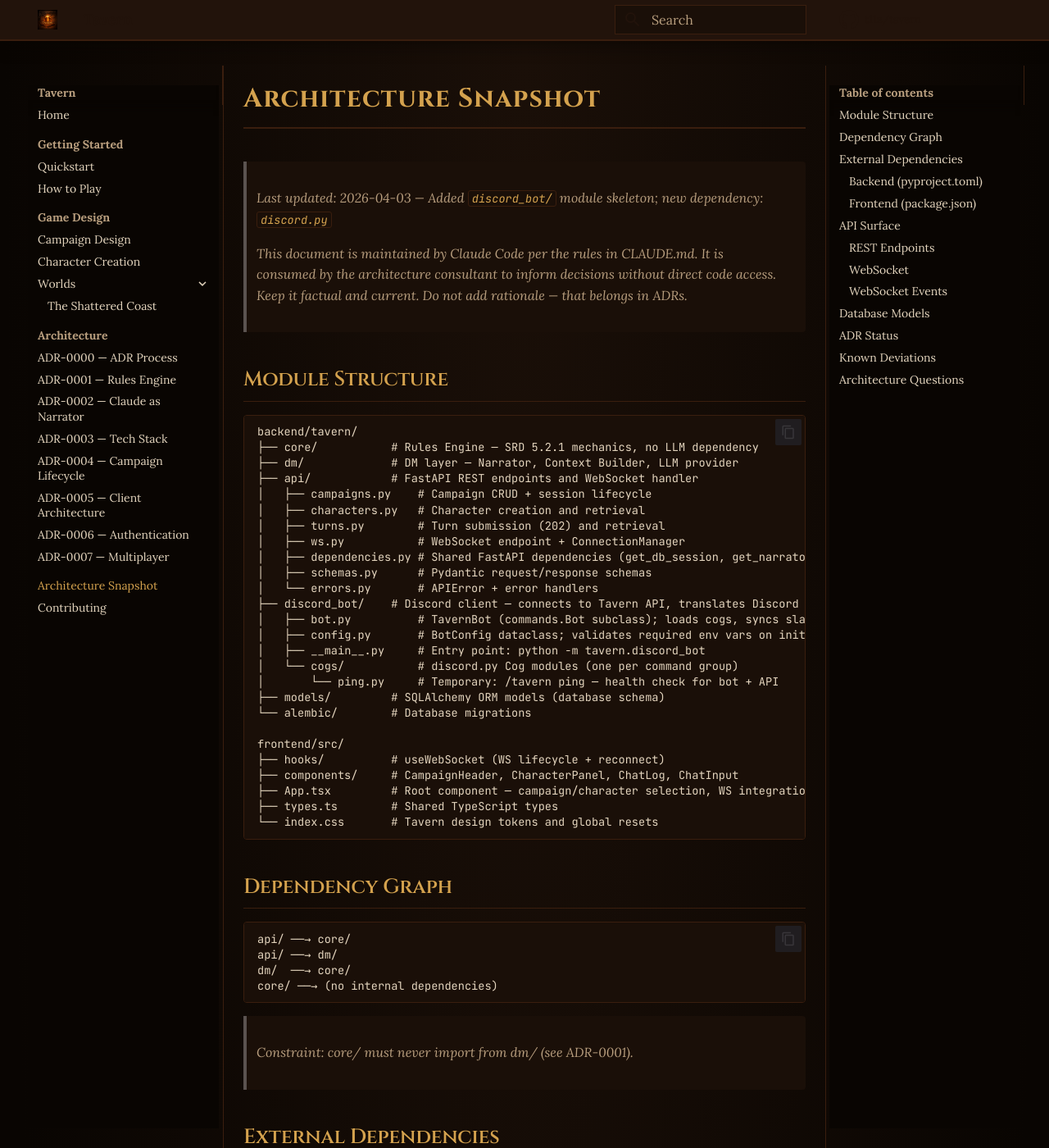
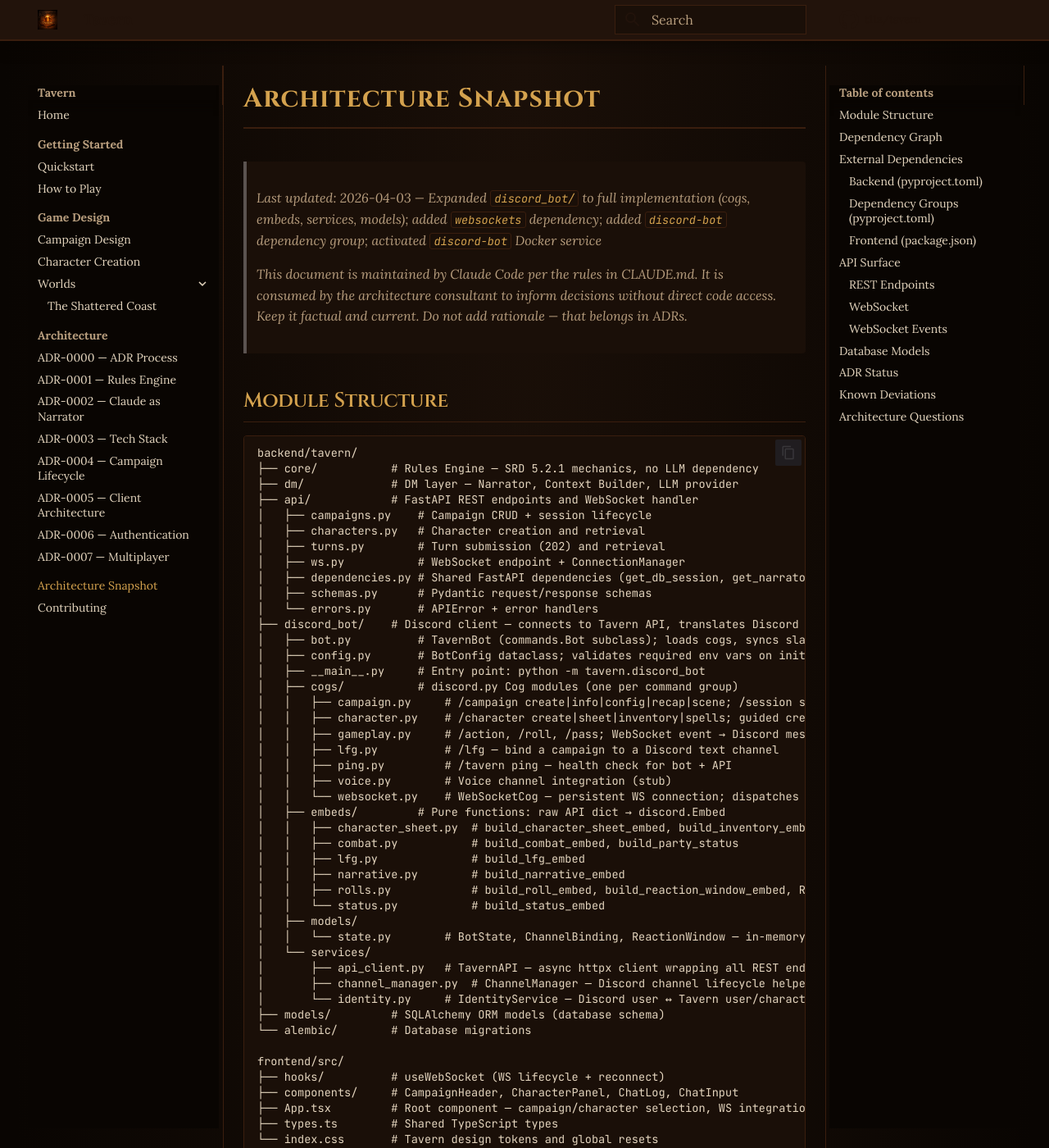
Before and after one commit to t11z/tavern, an MkDocs documentation site: the page built from docs/architecture-snapshot.md, in a window 1280 px wide and 1400 px high. Shown: the whole window at 82% size. Built offline with MkDocs 1.6.1 and Material for MkDocs 9.7.7, drawn with Linux system fonts in a browser that asks for light colours; comment, search, counter and statistics services are not loaded; some of the changed text lies outside the part shown.

Commit message:
docs: update architecture snapshot for discord_bot full implementation
- Expand discord_bot/ module tree: cogs, embeds/, services/, models/
- Add websockets to backend dependencies table
- Add dependency-groups section (dev, discord-bot)
- Add PATCH /characters/{char_id} to REST endpoints
- Split WebSocket events into emitted-by-server vs. discord-bot-ready
- Correct turn.narrative_end payload to include mechanical_results and
  character_updates fields

Co-Authored-By: Claude Sonnet 4.6 <noreply@anthropic.com>

```diff
--- a/docs/architecture-snapshot.md
+++ b/docs/architecture-snapshot.md
@@ -1,6 +1,6 @@
 # Architecture Snapshot
 
-> Last updated: 2026-04-03 — Added `discord_bot/` module skeleton; new dependency: `discord.py`
+> Last updated: 2026-04-03 — Expanded `discord_bot/` to full implementation (cogs, embeds, services, models); added `websockets` dependency; added `discord-bot` dependency group; activated `discord-bot` Docker service
 >
 > This document is maintained by Claude Code per the rules in CLAUDE.md.
 > It is consumed by the architecture consultant to inform decisions without
@@ -25,8 +25,27 @@ backend/tavern/
 │   ├── bot.py          # TavernBot (commands.Bot subclass); loads cogs, syncs slash commands
 │   ├── config.py       # BotConfig dataclass; validates required env vars on init
 │   ├── __main__.py     # Entry point: python -m tavern.discord_bot
-│   └── cogs/           # discord.py Cog modules (one per command group)
-│       └── ping.py     # Temporary: /tavern ping — health check for bot + API
+│   ├── cogs/           # discord.py Cog modules (one per command group)
+│   │   ├── campaign.py     # /campaign create|info|config|recap|scene; /session start|end
+│   │   ├── character.py    # /character create|sheet|inventory|spells; guided creation threads
+│   │   ├── gameplay.py     # /action, /roll, /pass; WebSocket event → Discord message routing
+│   │   ├── lfg.py          # /lfg — bind a campaign to a Discord text channel
+│   │   ├── ping.py         # /tavern ping — health check for bot + API
+│   │   ├── voice.py        # Voice channel integration (stub)
+│   │   └── websocket.py    # WebSocketCog — persistent WS connection; dispatches bot events
+│   ├── embeds/         # Pure functions: raw API dict → discord.Embed
+│   │   ├── character_sheet.py  # build_character_sheet_embed, build_inventory_embed, build_spells_embed
+│   │   ├── combat.py           # build_combat_embed, build_party_status
+│   │   ├── lfg.py              # build_lfg_embed
+│   │   ├── narrative.py        # build_narrative_embed
+│   │   ├── rolls.py            # build_roll_embed, build_reaction_window_embed, ReactionWindowView, SelfReactionView
+│   │   └── status.py           # build_status_embed
+│   ├── models/
+│   │   └── state.py        # BotState, ChannelBinding, ReactionWindow — in-memory runtime state
+│   └── services/
+│       ├── api_client.py   # TavernAPI — async httpx client wrapping all REST endpoints
+│       ├── channel_manager.py  # ChannelManager — Discord channel lifecycle helpers
+│       └── identity.py     # IdentityService — Discord user ↔ Tavern user/character mapping (cached)
 ├── models/         # SQLAlchemy ORM models (database schema)
 └── alembic/        # Database migrations
 
@@ -64,6 +83,14 @@ core/ ──→ (no internal dependencies)
 | python-dotenv | Environment variable loading | >=1.0.0 |
 | anthropic | Claude API (Narrator) | >=0.88.0 |
 | discord.py | Discord bot client (slash commands, intents, cogs) | >=2.4.0 |
+| websockets | WebSocket client used by discord_bot WebSocketCog | >=13.0 |
+
+### Dependency Groups (pyproject.toml)
+
+| Group | Dependencies | Purpose |
+|---|---|---|
+| dev | pytest, pytest-asyncio, httpx, ruff, mypy, aiosqlite, pypdf | Development and testing |
+| discord-bot | discord.py>=2.3, httpx>=0.27 | Documents discord_bot/ runtime requirements |
 
 ### Frontend (package.json)
 
@@ -91,6 +118,7 @@ core/ ──→ (no internal dependencies)
 | GET | /api/campaigns/{id}/characters | List characters | 200 |
 | POST | /api/campaigns/{id}/characters | Create character | 201 |
 | GET | /api/campaigns/{id}/characters/{char_id} | Get character | 200 |
+| PATCH | /api/campaigns/{id}/characters/{char_id} | Update character | 200 |
 | POST | /api/campaigns/{id}/turns | Submit player action | 202 |
 | GET | /api/campaigns/{id}/turns | List turns (paginated) | 200 |
 | GET | /api/campaigns/{id}/turns/{turn_id} | Get single turn | 200 |
@@ -103,13 +131,27 @@ core/ ──→ (no internal dependencies)
 
 ### WebSocket Events
 
+Events currently emitted by the API server:
+
 | Event | Direction | Payload summary |
 |---|---|---|
 | session.state | server → client | Campaign, characters, scene, recent_turns (on connect) |
 | turn.narrative_start | server → client | turn_id (streaming begins) |
 | turn.narrative_chunk | server → client | turn_id, chunk, sequence (token-by-token) |
-| turn.narrative_end | server → client | turn_id, full narrative (streaming complete) |
+| turn.narrative_end | server → client | turn_id, full narrative, mechanical_results, character_updates |
 | system.error | server → client | message (narrator or system error) |
+
+Events the discord_bot `gameplay.py` cog is ready to handle (not yet emitted by server):
+
+| Event | Direction | Payload summary |
+|---|---|---|
+| player.joined | server → client | display_name, character_name |
+| player.left | server → client | display_name, character_name |
+| character.updated | server → client | character_id, campaign_id (HP/condition changes) |
+| turn.self_reaction_window | server → client | roll_id, turn_id, rolling_character_id, available_reactions, window_seconds |
+| turn.reaction_window | server → client | roll_id, turn_id, roll_context, reactors (list of character_id + reactions), window_seconds |
+| turn.reaction_used | server → client | roll_id, turn_id, reactor (character_id, reaction_id, uses_remaining) |
+| turn.reaction_window_closed | server → client | roll_id, turn_id, final_result, outcome |
 
 ## Database Models
 
```
